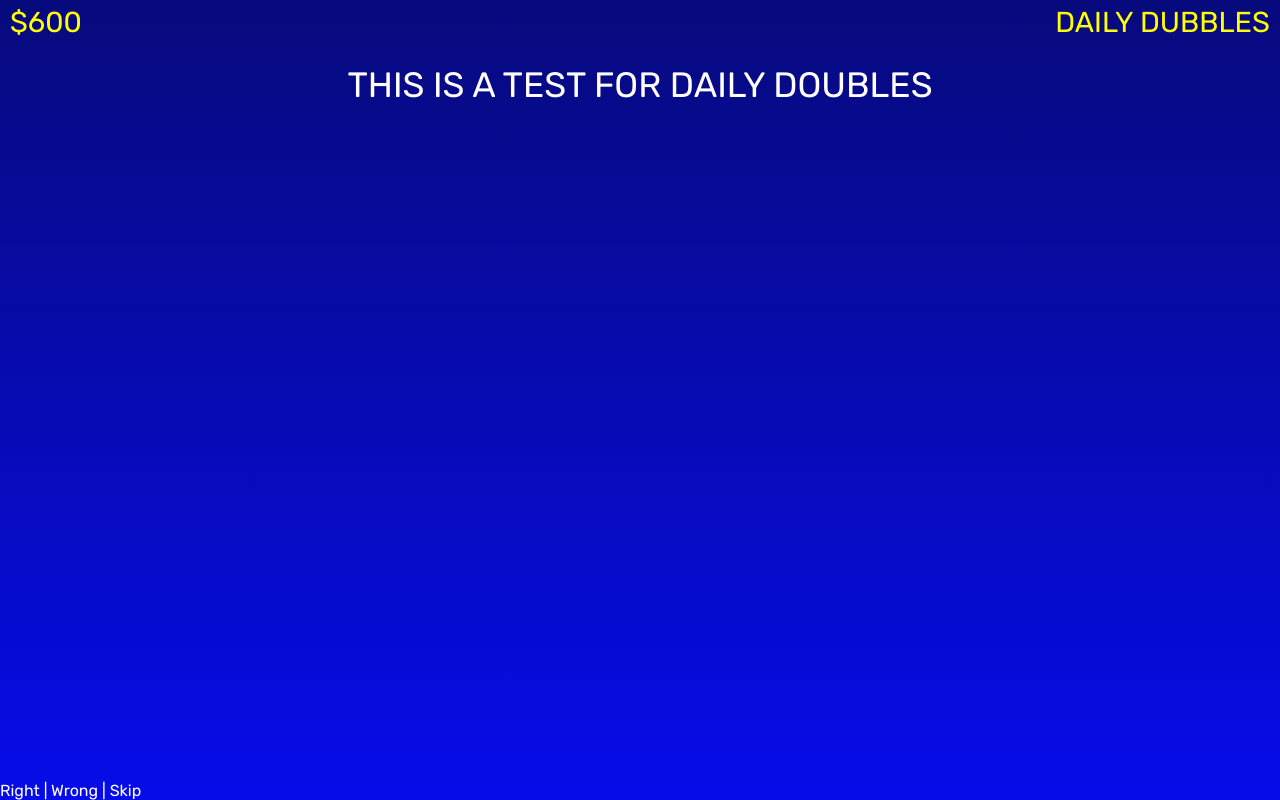
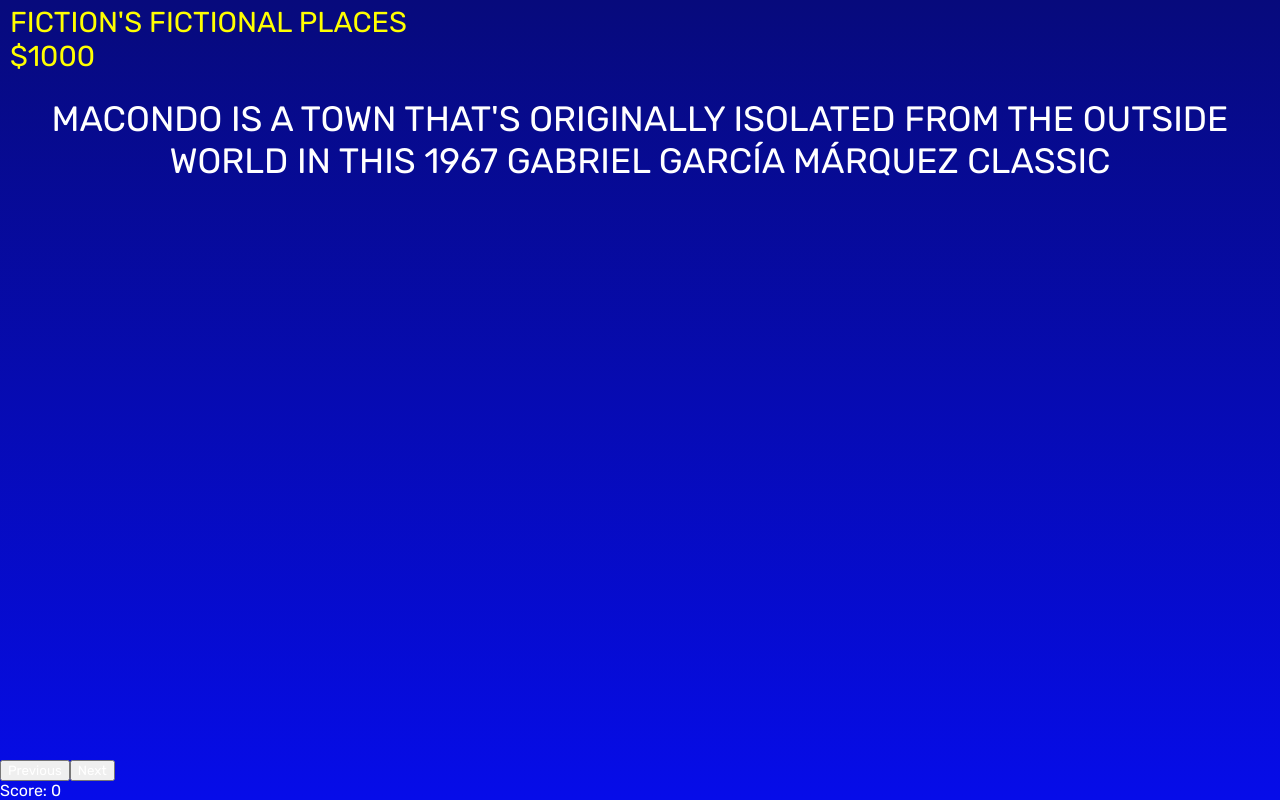
Before and after one commit to pcostanz/j-along, a React (Create React App) app: page /play in a window 1280 px wide. Built offline with nearby package versions, Linux system fonts and the light colour scheme.

Commit message:
more ui work

```diff
--- a/package.json
+++ b/package.json
@@ -12,6 +12,7 @@
     "@types/react-dom": "^18.0.10",
     "framer-motion": "^8.5.2",
     "react": "^18.2.0",
+    "react-confetti": "^6.1.0",
     "react-dom": "^18.2.0",
     "react-router-dom": "^6.8.1",
     "react-scripts": "5.0.1",
--- a/src/pages/play/Clue.css
+++ b/src/pages/play/Clue.css
@@ -1,12 +1,11 @@
 .clue {
   text-transform: uppercase;
+  user-select: none;
 }
 
 .clue-details {
   padding: 5px 10px;
   font-size: 1.8em;
-  display: flex;
-  justify-content: space-between;
 }
 
 .clue-details-value {
--- a/src/pages/play/Clue.tsx
+++ b/src/pages/play/Clue.tsx
@@ -1,22 +1,28 @@
-import React from "react";
+import React, { useState } from "react";
 import "./Clue.css";
-import { TJeopardyClue } from './types';
+import { TJeopardyClue } from "./types";
 
 const Clue: React.FC<TJeopardyClue> = ({
   dd,
   value,
   text,
   correctResponse,
-  category
+  category,
 }) => {
+  const [showCorrectResponse, setShowCorrectResponse] = useState(false);
   return (
-    <div className="clue">
+    <div
+      className="clue"
+      onDoubleClick={() => setShowCorrectResponse(!showCorrectResponse)}
+    >
       <div className="clue-details">
+        <div className="clue-details-value">{category}</div>
         <div className="clue-details-value">${value}</div>
-        <div className="clue-details-value">{category}</div>
       </div>
 
-      <div className="clue-details-title">{text}</div>
+      <div className="clue-details-title">
+        {showCorrectResponse ? correctResponse : text}
+      </div>
     </div>
   );
 };
--- /dev/null
+++ b/src/pages/play/ClueDailyDoubleSplash.css
@@ -0,0 +1,15 @@
+#daily-double-splash {
+    position: fixed;
+    top: 0;
+    right: 0;
+    left: 0;
+    bottom: 0;
+    display: flex;
+    align-items:center;
+    justify-content:center;
+}
+
+#daily-double-container {
+    text-align: center;
+    font-size: 60px;
+}
--- /dev/null
+++ b/src/pages/play/ClueDailyDoubleSplash.tsx
@@ -0,0 +1,42 @@
+import React from "react";
+// import Confetti from "react-confetti";
+import { motion } from "framer-motion";
+import "./ClueDailyDoubleSplash.css";
+
+const container = {
+  hidden: { opacity: 1, scale: 0 },
+  visible: {
+    opacity: 1,
+    scale: 1,
+    transition: {
+      delayChildren: 0.3,
+      staggerChildren: 0.2,
+    },
+  },
+};
+
+// TODO: Originally I wanted to have confetti but it's not true to Jeopardy
+// so look into animate rotate and scale to flip the text like the show does
+const ClueDailyDoubleSplash: React.FC = () => {
+  return (
+    <motion.div
+      initial={{ opacity: 1 }}
+      exit={{ opacity: 0 }}
+      id="daily-double-splash"
+    >
+      {/* <Confetti /> */}
+      <motion.div
+        initial="hidden"
+        animate="visible"
+        variants={container}
+        id="daily-double-container"
+        className="font-effect-anaglyph"
+      >
+        <div>DAILY</div>
+        <div>DOUBLE</div>
+      </motion.div>
+    </motion.div>
+  );
+};
+
+export default ClueDailyDoubleSplash;
--- a/src/pages/play/Game.tsx
+++ b/src/pages/play/Game.tsx
@@ -1,12 +1,29 @@
-import React from "react";
+import React, { useState, useEffect } from "react";
+import GameControls from "./GameControls";
 import Clue from "./Clue";
+import ClueDailyDoubleSplash from "./ClueDailyDoubleSplash";
 
 import "./Game.css";
 
 import { jeopardyClues } from "./types";
 
 const Game: React.FC<{}> = () => {
-  const clue = jeopardyClues[1];
+  const [currentClueIndex, setCurrentClueIndex] = useState(0);
+  const clue = jeopardyClues[currentClueIndex];
+  const [showDailyDoubleSplash, setShowDailyDoubleSplash] = useState(clue.dd);
+
+  useEffect(() => {
+    if (showDailyDoubleSplash) {
+      const timeout = setTimeout(() => setShowDailyDoubleSplash(false), 2500);
+      return () => {
+        clearTimeout(timeout);
+      };
+    }
+  }, [showDailyDoubleSplash]);
+
+  if (showDailyDoubleSplash) {
+    return <ClueDailyDoubleSplash />;
+  }
 
   return (
     <div id="game">
@@ -17,7 +34,12 @@ const Game: React.FC<{}> = () => {
         correctResponse={clue.correctResponse}
         category={clue.category}
       />
-      <div>Right | Wrong | Skip</div>
+      <GameControls
+        score={0}
+        wagerable={false}
+        onPrevious={() => setCurrentClueIndex(currentClueIndex - 1)}
+        onNext={() => setCurrentClueIndex(currentClueIndex + 1)}
+      />
     </div>
   );
 };
--- /dev/null
+++ b/src/pages/play/GameControls.css
@@ -0,0 +1,3 @@
+#game-controls {
+    color: white;
+}
--- /dev/null
+++ b/src/pages/play/GameControls.tsx
@@ -0,0 +1,21 @@
+import React, { useState, useEffect } from "react";
+
+import "./GameControls.css";
+
+const GameControls: React.FC<{
+  onNext: () => void;
+  onPrevious: () => void;
+  wagerable: boolean;
+  score: number;
+}> = ({ onPrevious, onNext, wagerable, score }) => {
+  return (
+    <div>
+      {wagerable && <div>wagerable</div>}
+      <button onClick={onPrevious}>Previous</button>
+      <button onClick={onNext}>Next</button>
+      <div>Score: {score}</div>
+    </div>
+  );
+};
+
+export default GameControls;
```
Also changed, not shown: 1 other file (tests, documents, lock files or other folders).
